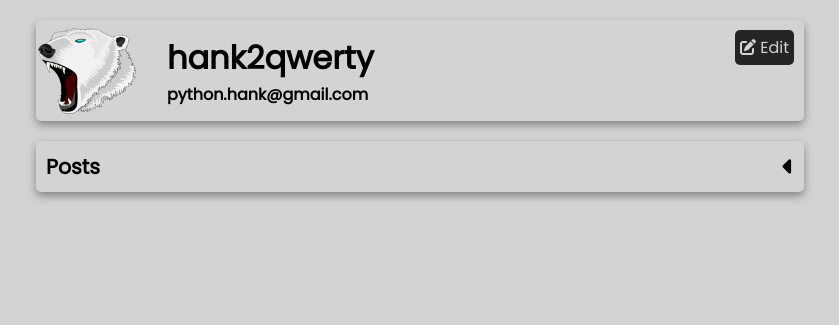
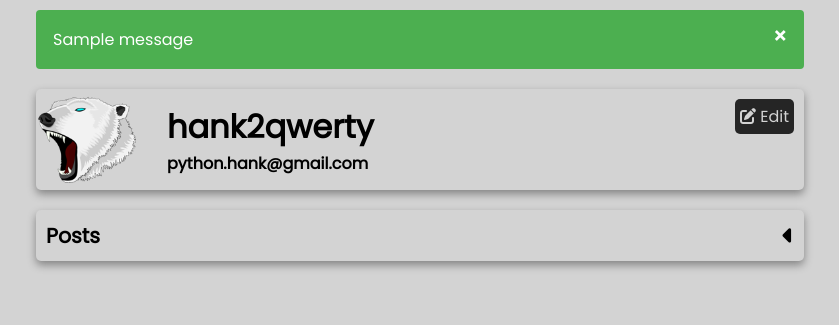
Before and after one commit to Hank2q/Flask-Blog, a Flask app: page /account in a window 1280 px wide. Shown: the part 61-386 px from the top of the page, without its empty margins (220-1059 px from the left). Run offline with Flask 2, Linux system fonts and the light colour scheme; a user stored in the database is signed in; data comes from the database, SQL or seed files in the repository; both versions use the stored data as it was after the commit; one stand-in notice (Sample message) is shown; some libraries are stand-ins or nearby versions.

Commit message:
changed flash system from toast to overhead alert

```diff
--- a/flaskblog/static/styles/inputs.css
+++ b/flaskblog/static/styles/inputs.css
@@ -53,10 +53,10 @@ a {
     margin: 0;
 }
 
-.error {
+.input-error {
     border: 3px solid red !important;
 }
-.error:focus {
+.input-error:focus {
     box-shadow: 0 0 8px 1px #ff5c5c, inset 0 0 5px #ff5c5c !important;
 }
 
--- a/flaskblog/static/styles/main.css
+++ b/flaskblog/static/styles/main.css
@@ -54,6 +54,45 @@ nav {
     left: 5px;
 }
 
+.alerts {
+    width: 60%;
+    margin: 10px auto;
+}
+
+.alert {
+    padding: 17px;
+    color: white;
+    opacity: 1;
+    border-radius: 4px;
+    transition: opacity 0.6s;
+}
+.alert.info {
+    background-color: #2faacf;
+}
+.alert.success {
+    background-color: #4caf50;
+}
+.alert.warning {
+    background-color: #ff9800;
+}
+.alert.error {
+    background-color: #bd4a41;
+}
+.closealert {
+    margin-left: 15px;
+    color: white;
+    font-weight: bold;
+    float: right;
+    font-size: 22px;
+    line-height: 20px;
+    cursor: pointer;
+    transition: 0.3s;
+}
+
+.closealert:hover {
+    color: black;
+}
+
 main {
     width: 100%;
     margin: 20px auto;
--- a/flaskblog/templates/account.html
+++ b/flaskblog/templates/account.html
@@ -28,21 +28,21 @@ style%}
             {{ form.hidden_tag()}}
             <div class="username-container feild">
                 {{form.username.label(class='user-label')}} {%if
-                form.username.errors%} {{form.username(class='username error')}}
-                {%for error in form.username.errors%}
+                form.username.errors%} {{form.username(class='username
+                input-error')}} {%for error in form.username.errors%}
                 <span class="error-msg">{{error}}</span>
                 {% endfor %} {%else%} {{form.username(class='username')}} {%endif%}
             </div>
             <div class="email-container feild">
                 {{form.email.label()}} {%if form.email.errors%}
-                {{form.email(class='email error')}} {%for error in
+                {{form.email(class='email input-error')}} {%for error in
                 form.email.errors%}
                 <span class="error-msg">{{error}}</span>
                 {% endfor %} {%else%} {{form.email(class='email')}} {%endif%}
             </div>
             {{form.profile_img.label()}}<br />
             {%if form.profile_img.errors%} {{form.profile_img(class='profile_img
-            error')}}<br />
+            input-error')}}<br />
             {%for error in form.profile_img.errors%}
             <span class="error-msg">{{error}}</span>
             {% endfor %} {%else%} {{form.profile_img()}}<br />
--- a/flaskblog/templates/changePassword.html
+++ b/flaskblog/templates/changePassword.html
@@ -7,14 +7,14 @@ style%}
         {{ form.hidden_tag()}}
         <div class="password-container feild">
             {{form.old_password.label()}} {%if form.old_password.errors%}
-            {{form.old_password(class='error')}} {%for error in
+            {{form.old_password(class='input-error')}} {%for error in
             form.old_password.errors%}
             <span class="error-msg">{{error}}</span>
             {% endfor %} {%else%} {{form.old_password(class='password')}} {%endif%}
         </div>
         <div class="password-container feild">
             {{form.new_password.label()}} {%if form.new_password.errors%}
-            {{form.new_password(class='error')}} {%for error in
+            {{form.new_password(class='input-error')}} {%for error in
             form.new_password.errors%}
             <span class="error-msg">{{error}}</span>
             {% endfor %} {%else%} {{form.new_password(class='password')}} {%endif%}
@@ -22,7 +22,7 @@ style%}
         <div class="confirm-container feild">
             {{form.confirm_new_password.label()}} {%if
             form.confirm_new_password.errors%}
-            {{form.confirm_new_password(class='error')}} {%for error in
+            {{form.confirm_new_password(class='input-error')}} {%for error in
             form.confirm_new_password.errors%}
             <span class="error-msg">{{error}}</span>
             {% endfor %} {%else%} {{form.confirm_new_password()}} {%endif%}
--- a/flaskblog/templates/layout.html
+++ b/flaskblog/templates/layout.html
@@ -54,6 +54,19 @@
                 {%endif%}
             </ul>
         </nav>
+        <div class="alerts">
+            {%with messages = get_flashed_messages(with_categories=true)%} {%if
+            messages%} {%for catagory, message in messages%}
+            <div class="alert {{catagory}}">
+                <span
+                    class="closealert"
+                    onclick="this.parentElement.style.display='none';"
+                    >&times;</span
+                >
+                {{message}}
+            </div>
+            {%endfor%} {%endif%} {%endwith%}
+        </div>
         <main>{% block main %} {%endblock main%}</main>
         <script>
             let path = window.location.pathname;
@@ -62,11 +75,18 @@
             active.classList.add("active");
         </script>
 
-        {%with messages = get_flashed_messages(with_categories=true)%} {%if
-        messages%} {%for catagory, message in messages%}
         <script>
-            Toast.show("{{catagory}}", "{{message}}", 7);
+            var closeBtns = document.querySelectorAll(".closealert");
+            for (btn of closeBtns) {
+                btn.onclick = function () {
+                    let alert = this.parentElement;
+                    alert.style.opacity = "0";
+                    setTimeout(function () {
+                        alert.remove();
+                    }, 600);
+                };
+            }
         </script>
-        {%endfor%} {%endif%} {%endwith%} {%block script%}{%endblock script%}
+        {%block script%}{%endblock script%}
     </body>
 </html>
--- a/flaskblog/templates/login.html
+++ b/flaskblog/templates/login.html
@@ -7,14 +7,14 @@
         {{ form.hidden_tag()}}
         <div class="email-container feild">
             {{form.email.label(class='user-label')}} {%if form.email.errors%}
-            {{form.email(class='user-label error')}} {%for error in
+            {{form.email(class='user-label input-error')}} {%for error in
             form.email.errors%}
             <span class="error-msg">{{error}}</span>
             {% endfor %} {%else%} {{form.email(class='email')}} {%endif%}
         </div>
         <div class="password-container feild">
             {{form.password.label(class='user-label')}} {%if form.password.errors%}
-            {{form.password(class='user-label error')}} {%for error in
+            {{form.password(class='user-label input-error')}} {%for error in
             form.password.errors%}
             <span class="error-msg">{{error}}</span>
             {% endfor %} {%else%} {{form.password(class='password')}} {%endif%}
--- a/flaskblog/templates/newPost.html
+++ b/flaskblog/templates/newPost.html
@@ -15,15 +15,15 @@ style%}
         {{ form.hidden_tag()}}
         <div class="title-container feild">
             {{form.title.label(class='title-label')}} {%if form.title.errors%}
-            {{form.title(class='user-label error', autocomplete='off')}} {%for error
-            in form.title.errors%}
+            {{form.title(class='user-label input-error', autocomplete='off')}} {%for
+            error in form.title.errors%}
             <span class="error-msg">{{error}}</span>
             {% endfor %} {%else%} {{form.title(class='title', autocomplete='off')}}
             {%endif%}
         </div>
         <div class="content feild">
             {{form.content.label(class='user-label')}} {%if form.content.errors%}
-            {{form.content(class='user-label error')}} {%for error in
+            {{form.content(class='user-label input-error')}} {%for error in
             form.content.errors%}
             <span class="error-msg">{{error}}</span>
             {% endfor %} {%else%} {{form.content(class='content')}} {%endif%}
--- a/flaskblog/templates/passwordReset.html
+++ b/flaskblog/templates/passwordReset.html
@@ -7,13 +7,14 @@ style%}
         {{ form.hidden_tag()}}
         <div class="password-container feild">
             {{form.password.label()}} {%if form.password.errors%}
-            {{form.password(class='error')}} {%for error in form.password.errors%}
+            {{form.password(class='input-error')}} {%for error in
+            form.password.errors%}
             <span class="error-msg">{{error}}</span>
             {% endfor %} {%else%} {{form.password(class='password')}} {%endif%}
         </div>
         <div class="confirm-container feild">
             {{form.confirm_password.label()}} {%if form.confirm_password.errors%}
-            {{form.confirm_password(class='error')}} {%for error in
+            {{form.confirm_password(class='input-error')}} {%for error in
             form.confirm_password.errors%}
             <span class="error-msg">{{error}}</span>
             {% endfor %} {%else%} {{form.confirm_password()}} {%endif%}
--- a/flaskblog/templates/requestReset.html
+++ b/flaskblog/templates/requestReset.html
@@ -7,7 +7,7 @@
         {{ form.hidden_tag()}}
         <div class="email-container feild">
             {{form.email.label()}} {%if form.email.errors%}
-            {{form.email(class='error')}} {%for error in form.email.errors%}
+            {{form.email(class='input-error')}} {%for error in form.email.errors%}
             <span class="error-msg">{{error}}</span>
             {% endfor %} {%else%} {{form.email(class='email')}} {%endif%}
         </div>
```
Also changed, not shown: flaskblog/templates/regester.html (+5 -4 lines), flaskblog/site.db.
